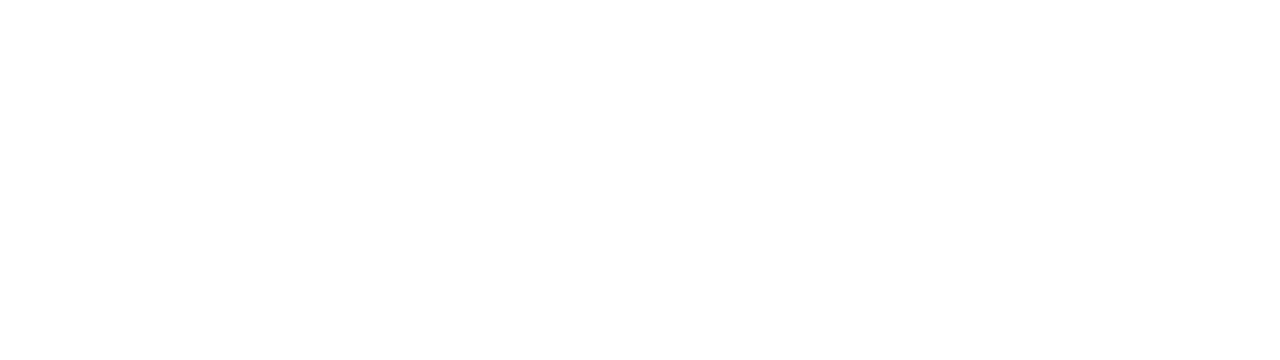
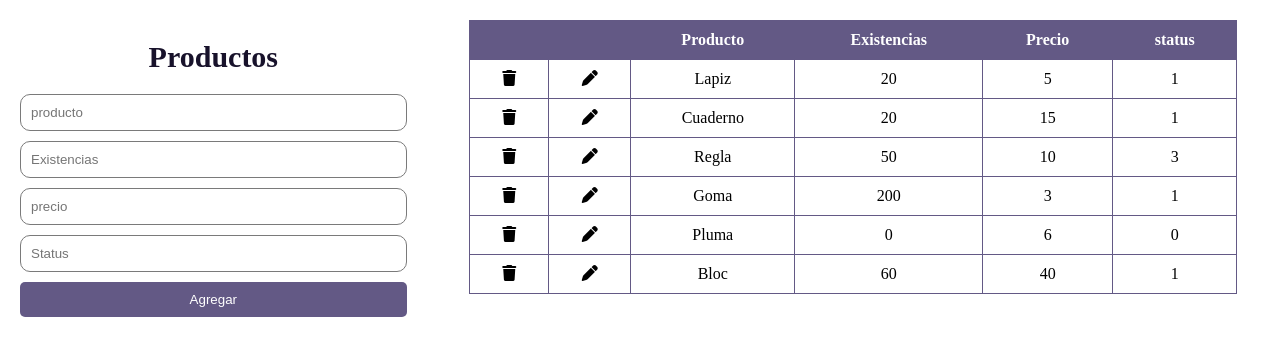
Before and after one commit to lynryunga/Dashboard, a plain HTML site: page index.html in a window 1280 px wide. Drawn offline with Linux system fonts and the light colour scheme.

Commit message:
Practica dashboard editar con JS

```diff
--- /dev/null
+++ b/controllers/products.js
@@ -0,0 +1,18 @@
+const products = [
+  new Product('Lapiz', 20, 5, 1),
+  new Product('Cuaderno', 20, 15, 1),
+  new Product('Regla', 50, 10, 3),
+  new Product('Goma', 200, 3, 1),
+  new Product('Pluma', 0, 6, 0),
+  new Product('Bloc', 60, 40, 1),
+];
+
+function getProducts() {
+  return products;
+}
+
+function addProduct(name, stock, price, status) {
+  const newProduct = new Product(name, stock, price, status)
+  products.push(newProduct);
+  return newProduct;
+}
--- a/index.html
+++ b/index.html
@@ -6,10 +6,42 @@
   <meta name="viewport" content="width=device-width, initial-scale=1.0">
   <title>Dashboard</title>
   <link rel="stylesheet" href="./styles/index.css">
+  <script src="https://kit.fontawesome.com/a8280392d4.js" crossorigin="anonymous"></script>
 </head>
 <body>
+  <main>
+    <section id="sectionForm">
+      <h1>Productos</h1>
+      <form action="">
+        <input id="inProduct" type="text" placeholder="producto">
+        <input id="inStock" type="number" placeholder="Existencias">
+        <input id="inPrice" type="number" placeholder="precio">
+        <input id="inStatus" type="number" placeholder="Status">
+        <button id="btnAddUpdate">Agregar</button>
+      </form>
+    </section>
 
+    <section id="sectionTable">
+      <table>
+        <thead>
+          <tr>
+            <th></th>
+            <th></th>
+            <th>Producto</th>
+            <th>Existencias</th>
+            <th>Precio</th>
+            <th>status</th>
+          </tr>
+        </thead>
+        <tbody id="tbodyProducts">
 
+        </tbody>
+      </table>
+    </section>
+  </main>
+
+  <script src="./models/Product.js"></script>
+  <script src="./controllers/products.js"></script>
   <script src="./js/index.js"></script>
 </body>
 </html>
--- a/js/index.js
+++ b/js/index.js
@@ -0,0 +1,75 @@
+const body = document.querySelector('body');
+const tbodyProducts = document.querySelector('#tbodyProducts');
+const btnAddUpdate = document.querySelector('#btnAddUpdate');
+
+body.onload = () => {
+
+  const products = getProducts();
+  fillTable(products);
+}
+
+function fillTable(products) {
+  let trs = [];
+
+  products.forEach( (p, i) => {
+
+    const tr = createRow(p);
+    //Agregar fila de producto
+    trs.push(tr)
+  })
+  //trs al body
+  tbodyProducts.append(...trs);
+}
+
+function createRow(p) {
+
+  const trProduct = document.createElement('TR');
+    //Icono de borrar
+    const iDelete = document.createElement('I');
+    const tdDelete = document.createElement('TD');
+    tdDelete.appendChild(iDelete)
+    iDelete.className = 'fas fa-trash';
+
+    //Icono de actualizar
+    const iUpdate = document.createElement('I');
+    iUpdate.className = 'fas fa-pen';
+    const tdUpdate = document.createElement('TD');
+    tdUpdate.appendChild(iUpdate);
+
+    //Columna de nombre
+    const tdProduct = document.createElement('TD');
+    tdProduct.textContent = p.name;
+
+    //Columa de existencias
+    const tdStock = document.createElement('TD');
+    tdStock.textContent = p.stock;
+
+    const tdPrice = document.createElement('TD');
+    tdPrice.textContent = p.price;
+
+    const tdStatus = document.createElement('TD');
+    tdStatus.textContent = p.status;
+
+    //TD dentro de TR
+    trProduct.append(tdDelete, tdUpdate, tdProduct, tdStock, tdPrice, tdStatus);
+
+    //Guarda tr en un arreglo
+    return trProduct
+}
+
+btnAddUpdate.addEventListener('click', handlerAddClick)
+
+function handlerAddClick(e) {
+  const valueProduct = document.querySelector('#inProduct').value;
+  const valueStock = Number(document.querySelector('#inStock').value);
+  const valuePrice = Number(document.querySelector('#inPrice').value);
+  const valueStatus = Number(document.querySelector('#inStatus').value);
+
+  const newProduct = addProduct(valueProduct, valueStock, valuePrice, valueStatus);
+
+  const row = createRow(newProduct)
+  tbodyProducts.appendChild(row);
+  alert('PRODUCTO CREADO');
+
+  e.preventDefault();
+}
--- /dev/null
+++ b/models/Product.js
@@ -0,0 +1,8 @@
+class Product {
+  constructor( name, stock, price, status ) {
+    this.name = name;
+    this.stock = stock;
+    this.price = price;
+    this.status = status;
+  }
+}
--- a/styles/index.css
+++ b/styles/index.css
@@ -0,0 +1,82 @@
+*{
+  padding: 0;
+  margin: 0;
+  box-sizing: border-box;
+}
+
+main {
+  display: grid;
+  grid-template-columns: 1fr;
+  padding: 20px 0;
+}
+
+@media (min-width: 768px) {
+  main {
+    grid-template-columns: 1fr 2fr;
+  }
+}
+
+#sectionForm {
+  /* background-color: #18122B; */
+  color: #18122B;
+}
+
+#sectionForm h1{
+  text-align: center;
+  margin-top: 20px;
+  font-size: 30px;
+}
+
+#sectionForm > form {
+  display: flex;
+  flex-direction: column;
+  padding: 20px;
+  gap: 10px;
+}
+
+#sectionForm > form > input {
+  padding: 10px 10px;
+  border-radius: 10px;
+  border: 1px solid #7a7a7a;
+}
+
+#sectionForm > form > button {
+  padding: 10px 10px;
+  border-radius: 5px;
+  border: none;
+  background-color: #635985;
+  color: #fff;
+  cursor: pointer;
+}
+
+#sectionForm > form > button:hover {
+  transform: scale(1.02);
+}
+
+#sectionForm > form > input:hover {
+  border: 2px solid #18122B;
+}
+
+#sectionTable > table {
+  width: 90%;
+  margin: 0 auto;
+}
+
+.iconosvg {
+  color: #18122B;
+}
+
+#sectionTable > table, tr, td, th {
+  border: 1px solid #635985;
+  border-collapse: collapse;
+  padding: 10px 15px;
+}
+
+#sectionTable > table > tbody > tr > td {
+  text-align: center;
+}
+
+#sectionTable > table > thead > tr > th {
+  background-color: #635985;
+  color: #fff;
+}
```
